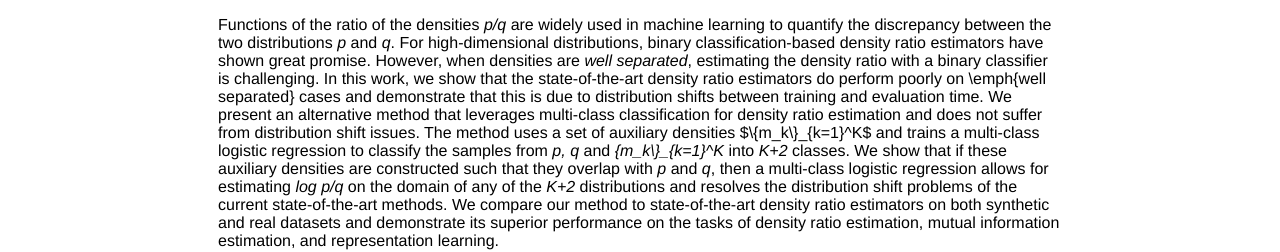
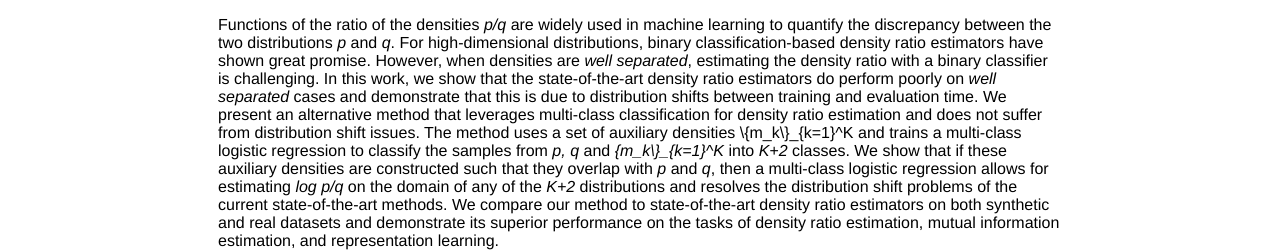
Before and after one commit to hanseungwook/mdre, a plain HTML site: page index.html in a window 1280 px wide. Shown: the part 560-812 px from the top of the page. Drawn offline with Linux system fonts and the light colour scheme; a script that the page names is missing.

Commit message:
fixed typos

```diff
--- a/index.html
+++ b/index.html
@@ -212,7 +212,7 @@
 		<center><h1>Abstract</h1></center>
 		<tr>
 			<td>
-				Functions of the ratio of the densities <i>p/q</i> are widely used in machine learning to quantify the discrepancy between the two distributions <i>p</i> and <i>q</i>. For high-dimensional distributions, binary classification-based density ratio estimators have shown great promise. However, when densities are <i> well separated</i>, estimating the density ratio with a binary classifier is challenging. In this work, we show that the state-of-the-art density ratio estimators do perform poorly on \emph{well separated} cases and demonstrate that this is due to distribution shifts between training and evaluation time. We present an alternative method that leverages multi-class classification for density ratio estimation and does not suffer from distribution shift issues. The method uses a set of auxiliary densities $\{m_k\}_{k=1}^K$ and trains a multi-class logistic regression to classify the samples from <i>p, q</i> and <i>{m_k\}_{k=1}^K</i> into <i>K+2</i> classes. We show that if these auxiliary densities are constructed such that they overlap with <i>p</i> and <i>q</i>, then a multi-class logistic regression
+				Functions of the ratio of the densities <i>p/q</i> are widely used in machine learning to quantify the discrepancy between the two distributions <i>p</i> and <i>q</i>. For high-dimensional distributions, binary classification-based density ratio estimators have shown great promise. However, when densities are <i> well separated</i>, estimating the density ratio with a binary classifier is challenging. In this work, we show that the state-of-the-art density ratio estimators do perform poorly on <i>well separated</i> cases and demonstrate that this is due to distribution shifts between training and evaluation time. We present an alternative method that leverages multi-class classification for density ratio estimation and does not suffer from distribution shift issues. The method uses a set of auxiliary densities \{m_k\}_{k=1}^K and trains a multi-class logistic regression to classify the samples from <i>p, q</i> and <i>{m_k\}_{k=1}^K</i> into <i>K+2</i> classes. We show that if these auxiliary densities are constructed such that they overlap with <i>p</i> and <i>q</i>, then a multi-class logistic regression
 allows for estimating <i>log p/q</i> on the domain of any of the <i>K+2</i> distributions and resolves the distribution shift problems of the current state-of-the-art methods.
 We compare our method to state-of-the-art density ratio estimators on both synthetic and real datasets and demonstrate its superior performance on the tasks of density ratio estimation, mutual information estimation, and representation learning.
 			</td>
```
